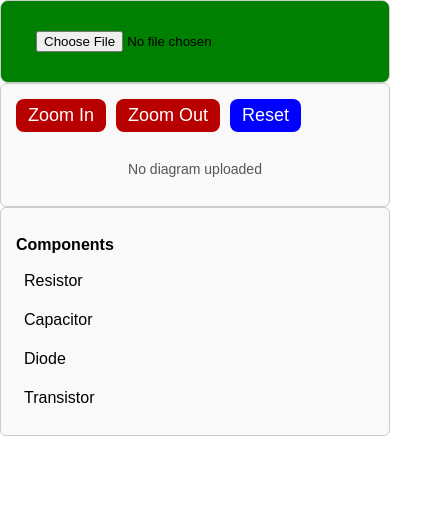
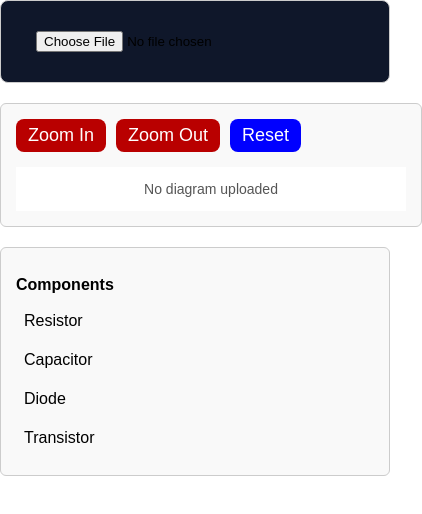
Before and after one commit to chandrikababji/Diagram-Dashboard-React, a React (Create React App) app: page / in a window 390 px wide. Shown: the top 514 px of the page, 422 px wide, since content can reach past the window. Built offline with nearby package versions, Linux system fonts and the light colour scheme.

Commit message:
added responsiveness

```diff
--- a/src/components/Diagramviewer.css
+++ b/src/components/Diagramviewer.css
@@ -4,6 +4,7 @@
   padding: 15px;
   background-color: #f9f9f9;
   font-family: Arial, Helvetica, sans-serif;
+  width: 100%;
 }
 
 .diagram-viewer .controls {
@@ -40,6 +41,7 @@
   display: flex;
   justify-content: center;
   overflow: hidden;
+  background-color: white;
 }
 
 .diagram-viewer .image-container img {
--- a/src/components/Diagramviewer.js
+++ b/src/components/Diagramviewer.js
@@ -19,7 +19,7 @@ const DiagramViewer = ({ image }) => {
 
       <div className="image-container">
         {image ? (
-          <img src={image} alt="diagram" style={{ transform: `scale(${zoom})` }} />
+          <img src={image} alt="diagram" className="w-full h-auto" />
         ) : (
           <p>No diagram uploaded</p>
         )}
--- a/src/components/UploadBox.css
+++ b/src/components/UploadBox.css
@@ -5,7 +5,7 @@
   padding: 30px 35px;
   border: 1px solid #ccc;
   border-radius: 8px;
-  background-color: green;
+  background-color: #0F172A;
   font-family: Arial, Helvetica, sans-serif;
   position: sticky;
    top: 0;
@@ -14,5 +14,5 @@
 
 .upload-box span {
   font-size: 18px;
-  color: white;
+  color: #E2E8F0;
 }
--- a/src/components/UploadBox.js
+++ b/src/components/UploadBox.js
@@ -10,7 +10,7 @@ const UploadBox = ({ setImage, fileName, setFileName }) => {
   };
   return (
     <div className="upload-box">
-      <input type="file" accept="image/*" onChange={handleUpload} />
+      <input type="file" accept="image/png, image/jpeg,image/jpg" onChange={handleUpload} />
       {fileName && <span>Uploaded: {fileName}</span>}
     </div>
   );
--- a/src/pages/Dashboard.css
+++ b/src/pages/Dashboard.css
@@ -2,6 +2,7 @@
 .dashboard-container {
   padding: 20px;
   font-family: Arial, Helvetica, sans-serif;
+
 }
 
 .upload-section {
@@ -57,3 +58,15 @@
 .component-section li.selected {
   background-color: #b3d9ff;
 }
+.layout-container{
+  display: grid;
+  grid-template-columns: 2fr 1fr;
+  gap: 20px;
+  margin-top: 20px;
+}
+
+@media (max-width: 768px){
+  .layout-container{
+    grid-template-columns: 1fr;
+  }
+}
--- a/src/pages/Dashboard.js
+++ b/src/pages/Dashboard.js
@@ -23,15 +23,17 @@ const Dashboard = () => {
         fileName={fileName}
         setFileName={setFileName}
       />
-      <div className="grid grid-cols-1 md:grid-cols-3 gap-4 mt-6">
+               <div className="layout-container">
 
-        <div className="md:col-span-2">
-          <DiagramViewer image={image} />
-        </div>
-        <ComponentList components={components} />
+  <div className="viewer">
+    <DiagramViewer image={image} />
+  </div>
 
-      </div>
+  <div className="components">
+    <ComponentList components={components} />
+  </div>
 
+</div>
     </div>
   );
 };
```
